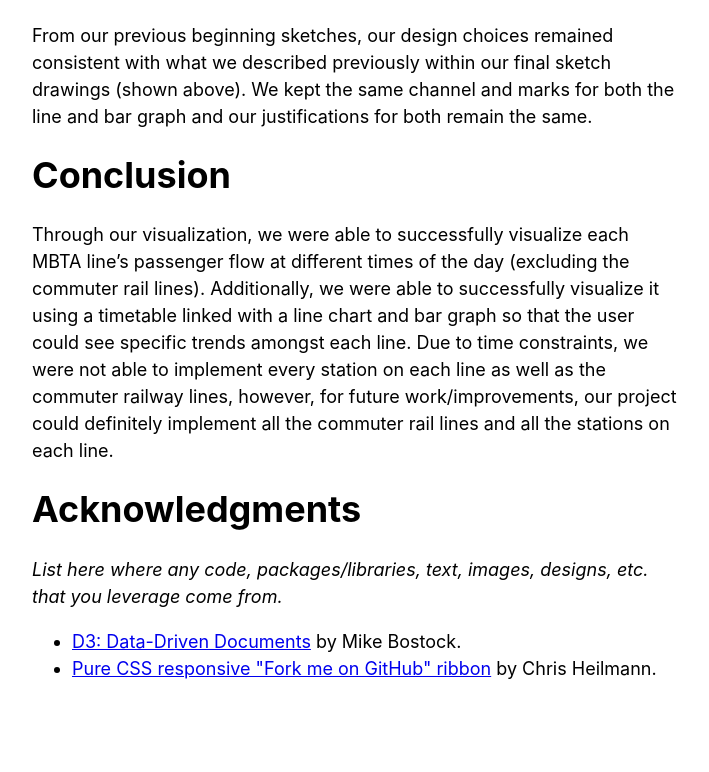
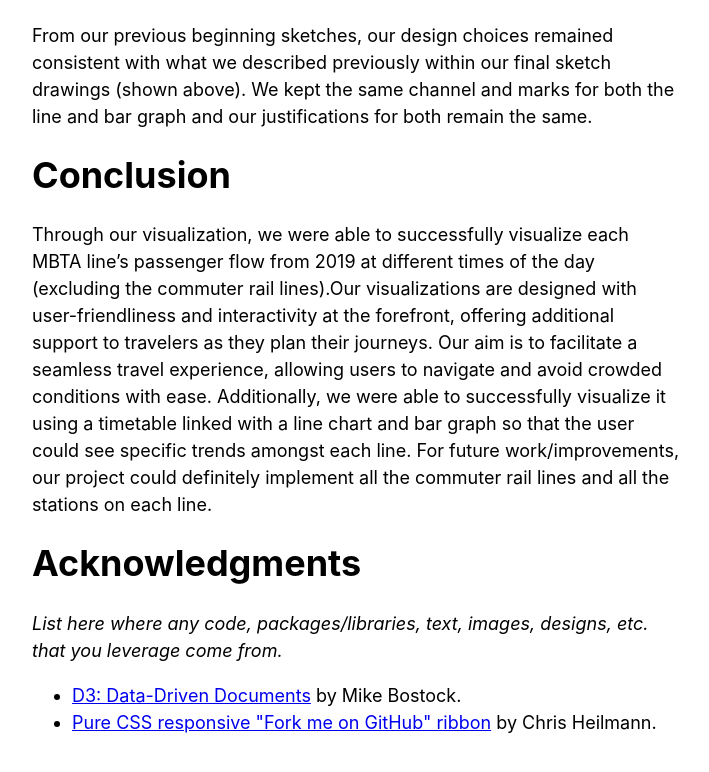
Before and after one commit to COSI116A-Brandeis-InfoVis-Fall23/cosi-116a-final-project-code-wwxiao09, a website: page index.html in a window 1280 px wide. Shown: the part 5627-6399 px from the top of the page, without its empty margins (283-992 px from the left). Before the commit the page ends 6349 px from the top, so only its background shows below. Drawn offline with Linux system fonts and the light colour scheme.

Commit message:
delete redundancy

```diff
--- a/index.html
+++ b/index.html
@@ -143,7 +143,7 @@
 
     <h1>Conclusion</h1>
 
-    <p>Through our visualization, we were able to successfully visualize each MBTA line’s passenger flow at different times of the day (excluding the commuter rail lines). Additionally, we were able to successfully visualize it using a timetable linked with a line chart and bar graph so that the user could see specific trends amongst each line. Due to time constraints, we were not able to implement every station on each line as well as the commuter railway lines, however, for future work/improvements, our project could definitely implement all the commuter rail lines and all the stations on each line. </p>
+    <p>Through our visualization, we were able to successfully visualize each MBTA line’s passenger flow from 2019 at different times of the day (excluding the commuter rail lines).Our visualizations are designed with user-friendliness and interactivity at the forefront, offering additional support to travelers as they plan their journeys. Our aim is to facilitate a seamless travel experience, allowing users to navigate and avoid crowded conditions with ease.  Additionally, we were able to successfully visualize it using a timetable linked with a line chart and bar graph so that the user could see specific trends amongst each line. For future work/improvements, our project could definitely implement all the commuter rail lines and all the stations on each line. </p>
 
 
 
```
